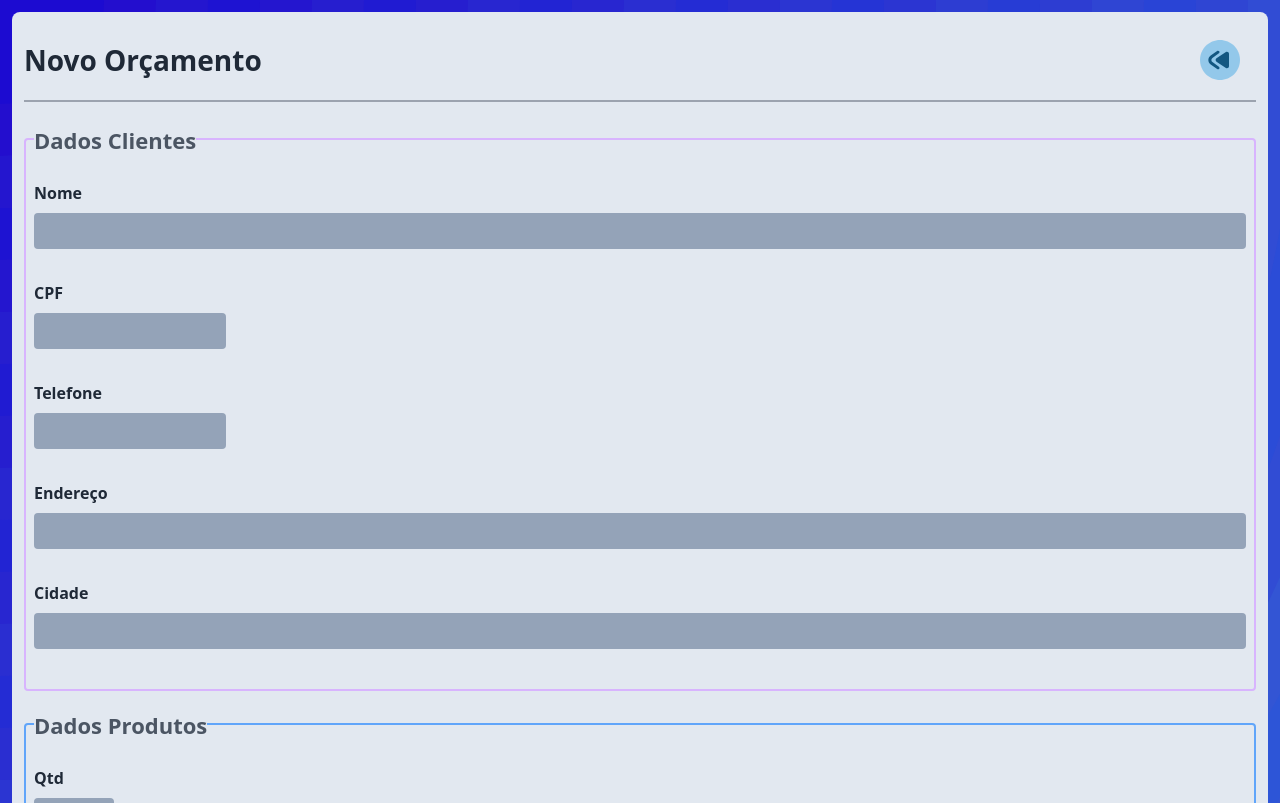
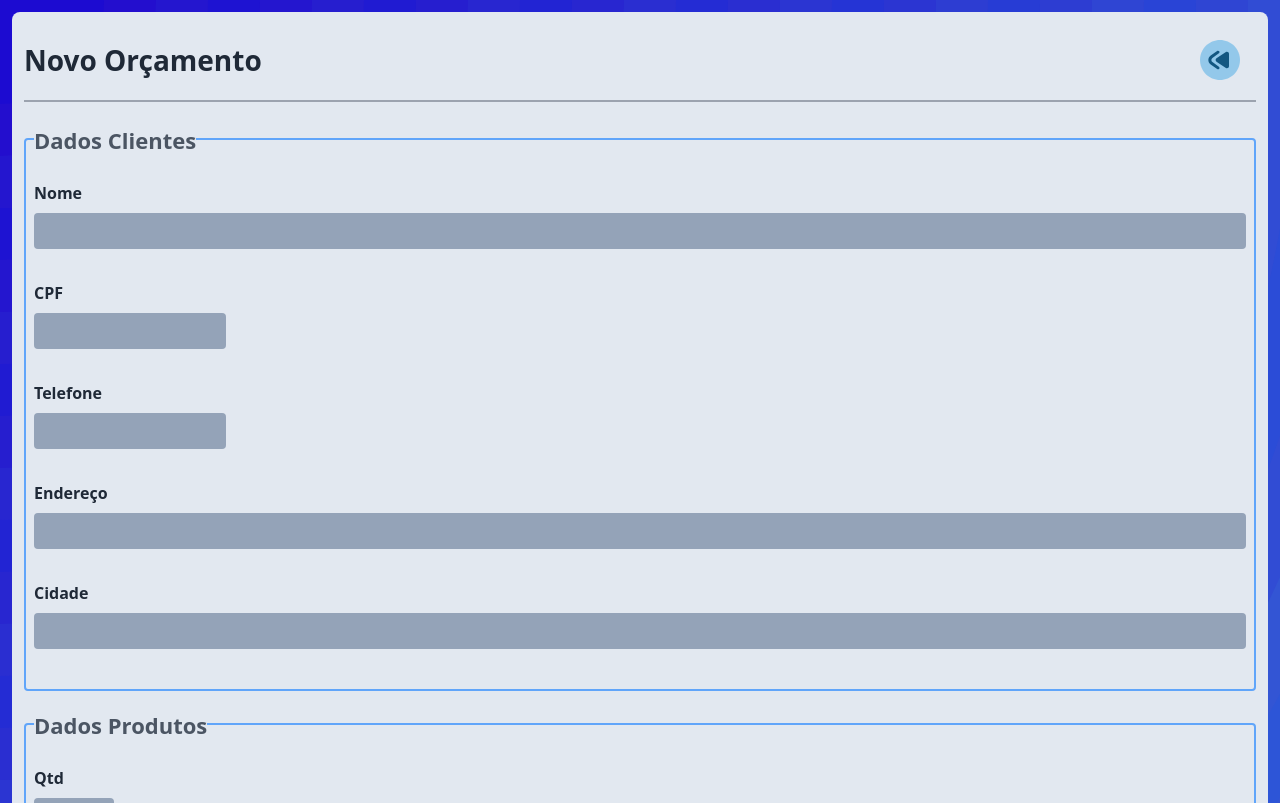
Before and after one commit to AdrianoAmorim/testeOrcamento, a React (Vite) app: page /new-report in a window 1280 px wide. Shown: the top 803 px of the page. Built offline with nearby package versions, Linux system fonts and the light colour scheme.

Commit message:
alterado borda dos campos

```diff
--- a/src/pages/NewOrcamento/index.jsx
+++ b/src/pages/NewOrcamento/index.jsx
@@ -19,7 +19,7 @@ const NewOrcamento = () => {
                 </Button>
                 </div>
 
-            <div className="w-full flex flex-col items-start p-2 mb-8 border-2 border-purple-300 rounded">
+            <div className="w-full flex flex-col items-start p-2 mb-8 border-2 border-blue-400 rounded">
                 <span className="text-gray-600 text-[22px] bg-slate-200 -mt-6 mb-6 font-semibold ">Dados Clientes</span>
 
                 <div className="flex flex-col w-full gap-2 mb-8">
```
